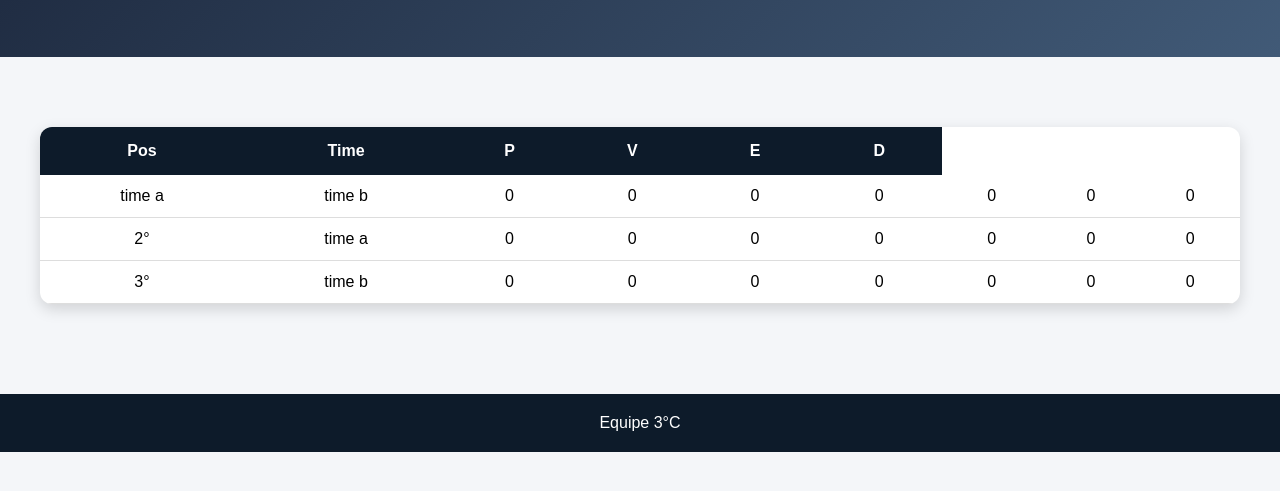
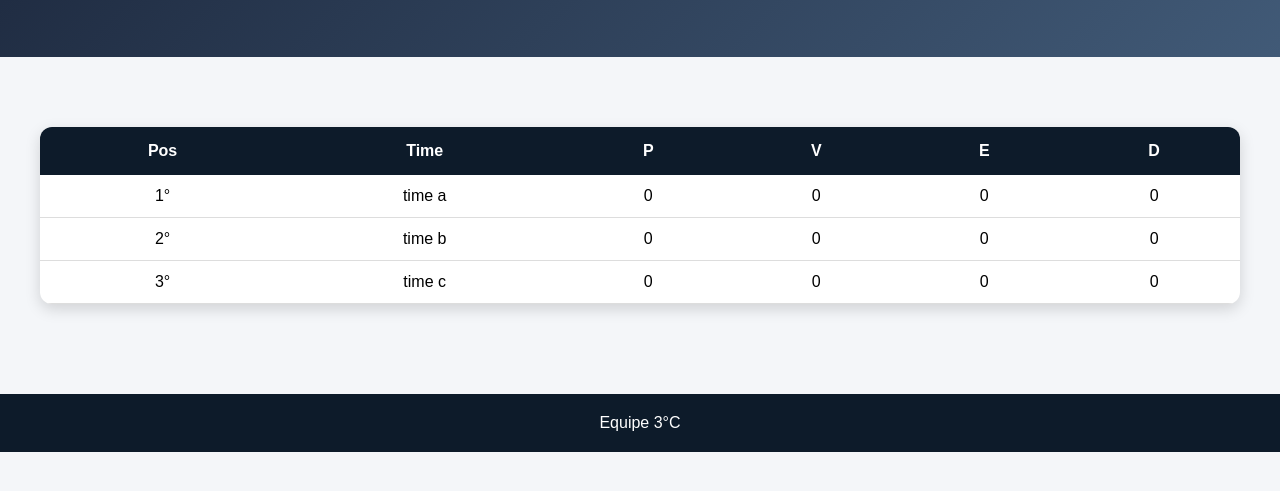
Before and after one commit to M-Brum/TCC, a website: page public/classificacao-volei.html in a window 1280 px wide. Shown: the part 271-762 px from the top of the page. Drawn offline with Linux system fonts and the light colour scheme.

Commit message:
ajustando as tabelas

```diff
--- a/public/classificacao-volei.html
+++ b/public/classificacao-volei.html
@@ -103,7 +103,25 @@ background:#f5f5f5;
 
 <tr>
 
-<td>time a </td>
+<td>1°</td>
+
+<td>time a</td>
+
+<td>0</td>
+
+<td>0</td>
+
+<td>0</td>
+
+<td>0</td>
+
+
+
+</tr>
+
+<tr>
+
+<td>2°</td>
 
 <td>time b</td>
 
@@ -115,19 +133,15 @@ background:#f5f5f5;
 
 <td>0</td>
 
-<td>0</td>
 
-<td>0</td>
-
-<td>0</td>
 
 </tr>
 
 <tr>
 
-<td>2°</td>
+<td>3°</td>
 
-<td>time a</td>
+<td>time c</td>
 
 <td>0</td>
 
@@ -137,33 +151,6 @@ background:#f5f5f5;
 
 <td>0</td>
 
-<td>0</td>
-
-<td>0</td>
-
-<td>0</td>
-
-</tr>
-
-<tr>
-
-<td>3°</td>
-
-<td>time b</td>
-
-<td>0</td>
-
-<td>0</td>
-
-<td>0</td>
-
-<td>0</td>
-
-<td>0</td>
-
-<td>0</td>
-
-<td>0</td>
 
 </tr>
 
```
Also changed, not shown: public/classificacao-basquete.html (+21 -35 lines), public/classificacao-futsal.html (+21 -33 lines), public/classificacao-tenis.html (+5 -19 lines), public/classificacao-videogame.html (+22 -34 lines).
